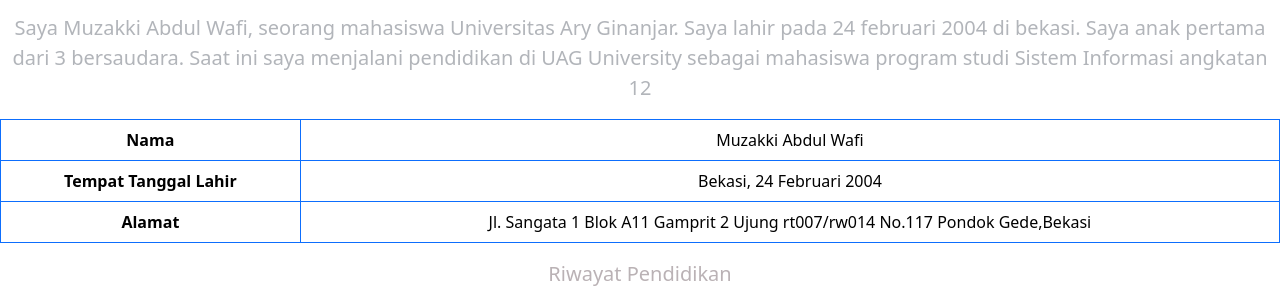
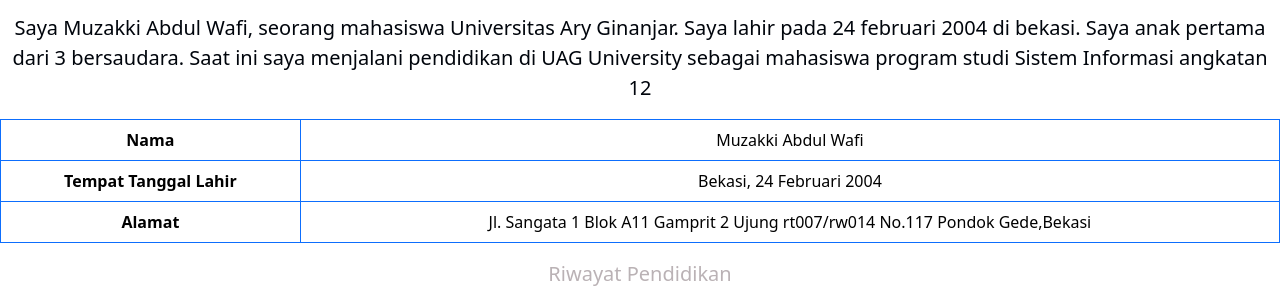
Before and after one commit to zakkiwafi/zakkiwafi24, a plain HTML site: page Profile.html in a window 1280 px wide. Shown: the part 494-800 px from the top of the page. Drawn offline with nearby package versions, Linux system fonts and the light colour scheme.

Commit message:
Update Profile.html

```diff
--- a/Profile.html
+++ b/Profile.html
@@ -51,7 +51,7 @@
 </div>
 <img src="Profile Photo.jpg" alt="fotoktm" width="250" class="rounded-circle img-thumbnail"/>
 <h1 class="display-4 mt-4" style="color: #BAB2b5;">Muzakki Abdul Wafi</h1>
-<p class="lead mt-3" style="color: #b2b5ba;">Saya Muzakki Abdul Wafi, seorang mahasiswa Universitas Ary Ginanjar. Saya lahir pada 24 februari 2004 di bekasi. Saya anak pertama dari 3 bersaudara. Saat ini saya menjalani pendidikan di UAG University sebagai mahasiswa program studi Sistem Informasi angkatan 12
+<p class="lead mt-3" style="color: #00050c;">Saya Muzakki Abdul Wafi, seorang mahasiswa Universitas Ary Ginanjar. Saya lahir pada 24 februari 2004 di bekasi. Saya anak pertama dari 3 bersaudara. Saat ini saya menjalani pendidikan di UAG University sebagai mahasiswa program studi Sistem Informasi angkatan 12
 </p>
 
 <table class="table table-bordered border-primary">
```
